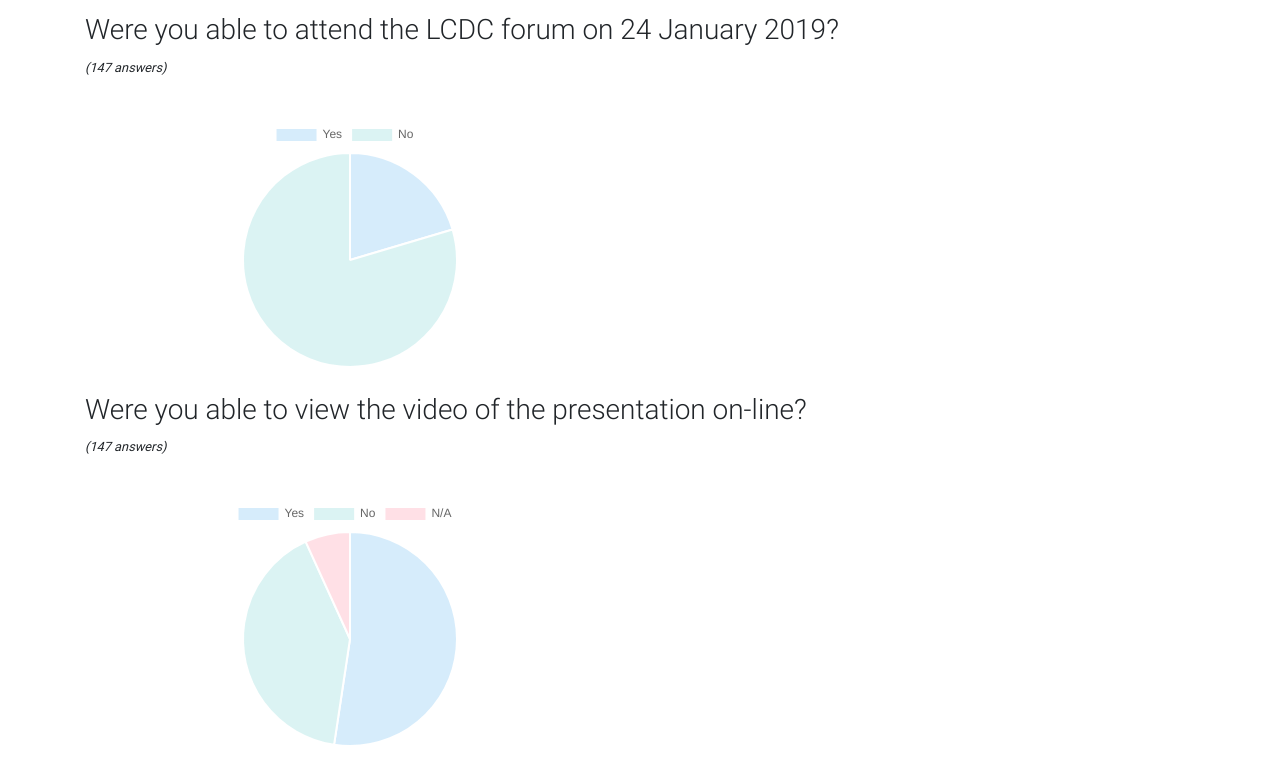
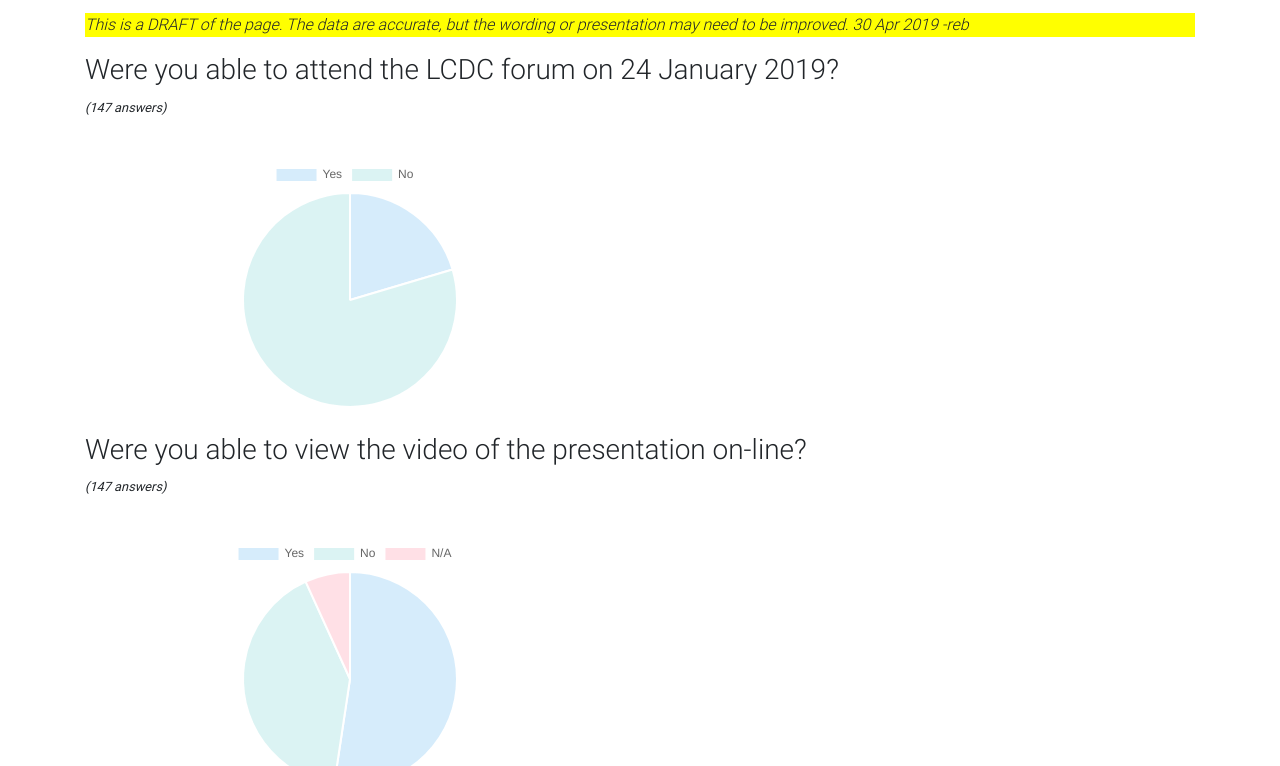
Before and after one commit to richb-hanover/LCDC, a website: page index.html in a window 1280 px wide. Shown: the part 83-849 px from the top of the page. Drawn offline with nearby package versions, Linux system fonts and the light colour scheme.

Commit message:
Added DRAFT notice

```diff
--- a/LCDC.html
+++ b/index.html
@@ -20,6 +20,12 @@
 
     <h1>LCDC Questionnaire Responses</h1>
     <p>Here are the responses to the survey sent to Lyme Residents in March 2019.</p>
+
+    <p style="background:yellow"><i>
+        This is a DRAFT of the page.
+        The data are accurate, but the wording or presentation
+        may need to be improved. 30 Apr 2019 -reb
+    </i></p>
 
       <div  >
           <h3 id="q1"></h3>   <!-- Question -->
```
